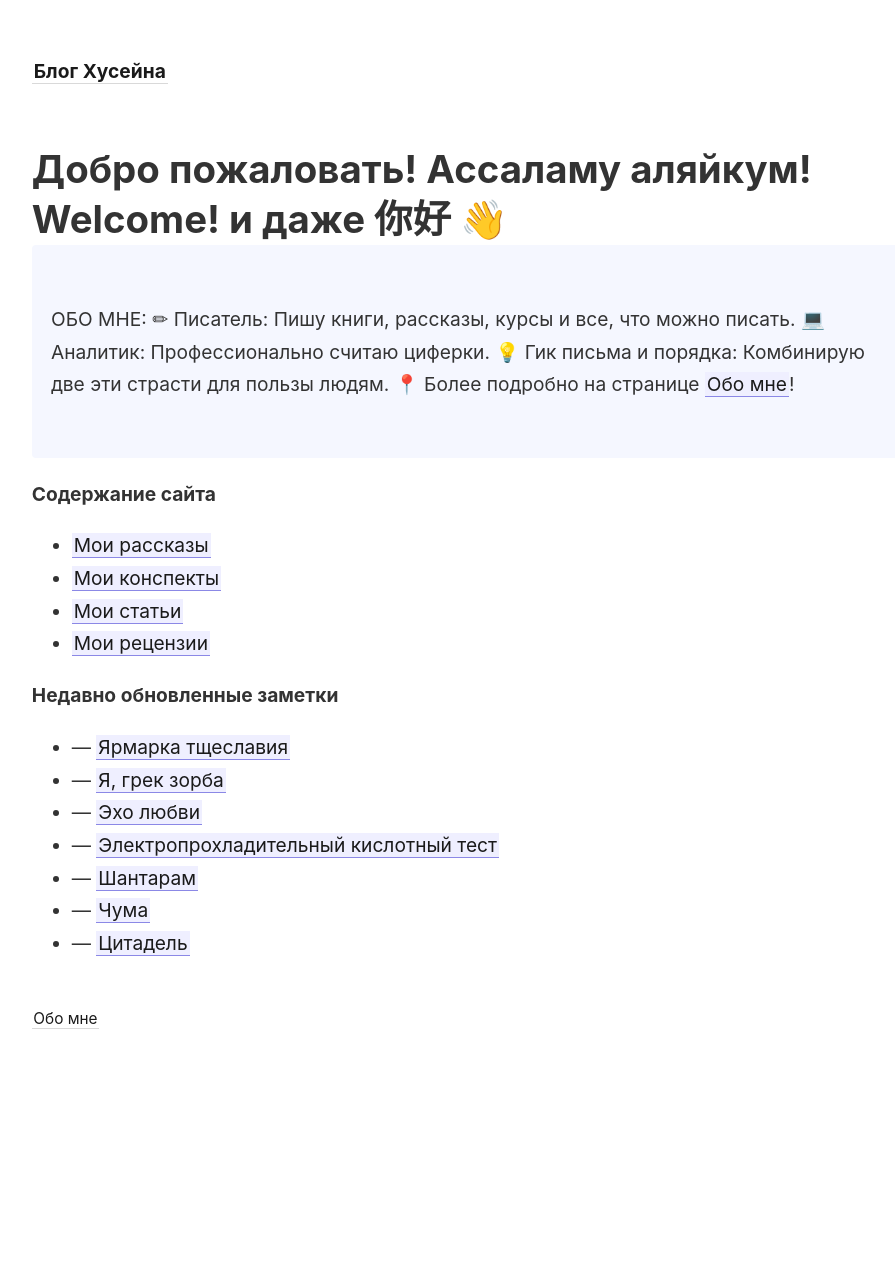
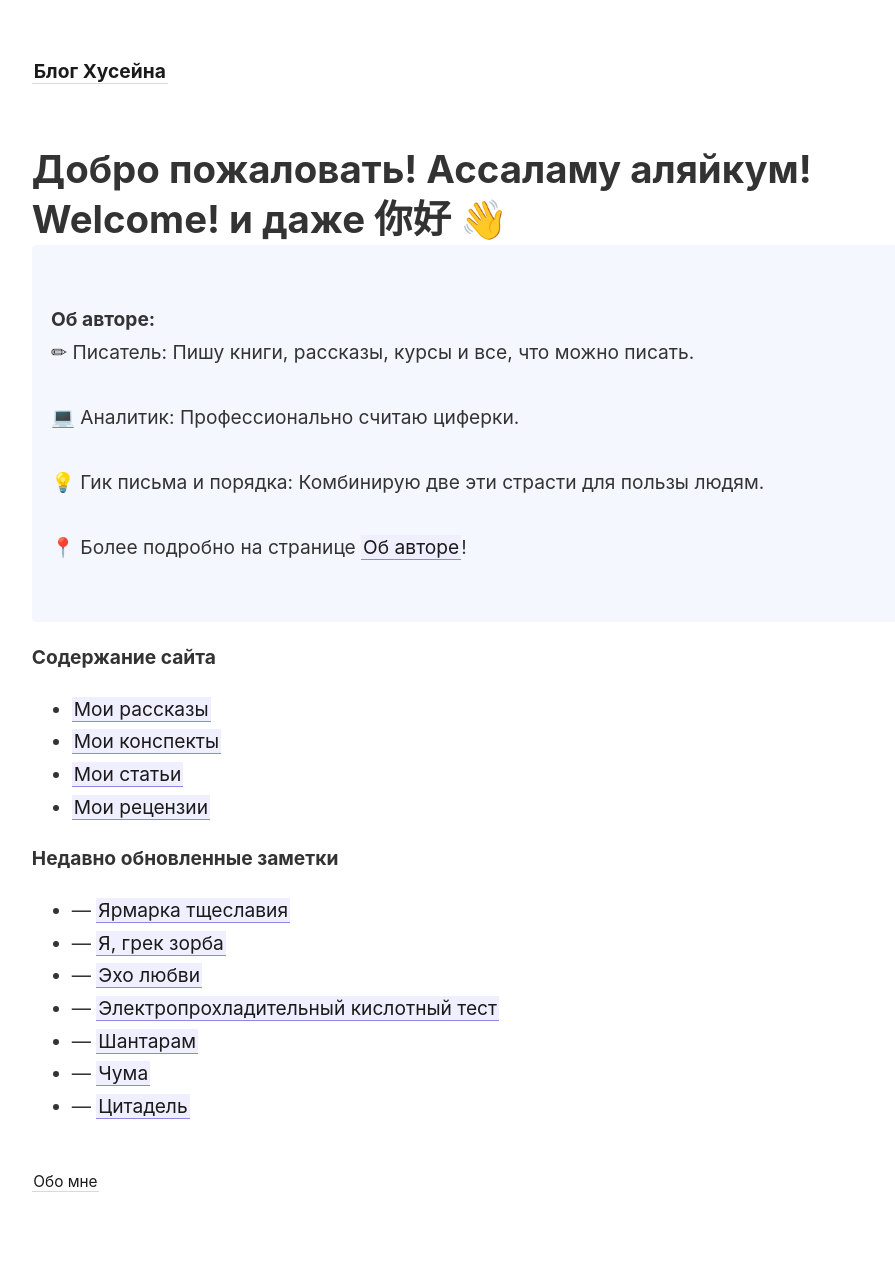
Before and after one commit to khuseynx/my-digital-garden, a Jekyll site: the page built from _pages/index.md, in a window 1280 px wide. Shown: the whole page, without its empty margins (45-940 px from the left). Built offline with Jekyll 4.4.1, drawn with Linux system fonts in a browser that asks for light colours; before the commit the page ends 1098 px from its top, so only the background shows below that.

Commit message:
index v5

```diff
--- a/_pages/index.md
+++ b/_pages/index.md
@@ -8,11 +8,11 @@ permalink: /
 # Добро пожаловать! Ассаламу аляйкум! Welcome! и даже 你好 👋
 
 <div style="padding: 3em 1em; background: #f5f7ff; border-radius: 4px;">
-ОБО МНЕ:
-✏ Писатель: Пишу книги, рассказы, курсы и все, что можно писать.
-💻 Аналитик: Профессионально считаю циферки.
-💡 Гик письма и порядка: Комбинирую две эти страсти для пользы людям.
-📍 Более подробно на странице [[Обо мне]]!
+<strong>Об авторе:</strong>
+<br>✏ Писатель: Пишу книги, рассказы, курсы и все, что можно писать.<br>
+<br>💻 Аналитик: Профессионально считаю циферки.<br>
+<br>💡 Гик письма и порядка: Комбинирую две эти страсти для пользы людям.<br>
+<br>📍 Более подробно на странице [[Об авторе]]!<br>
 </div>
 
 
```
Also changed, not shown: _pages/about.md (+3 -3 lines).
